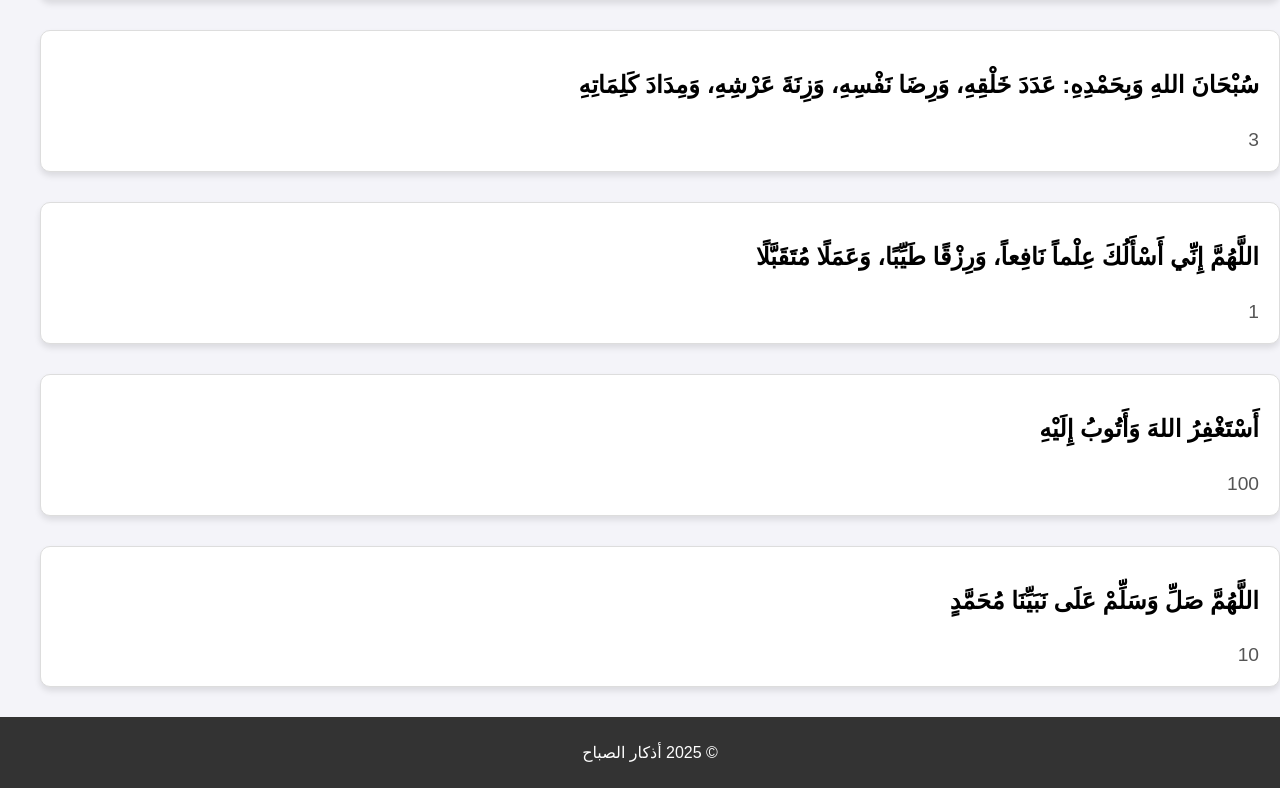
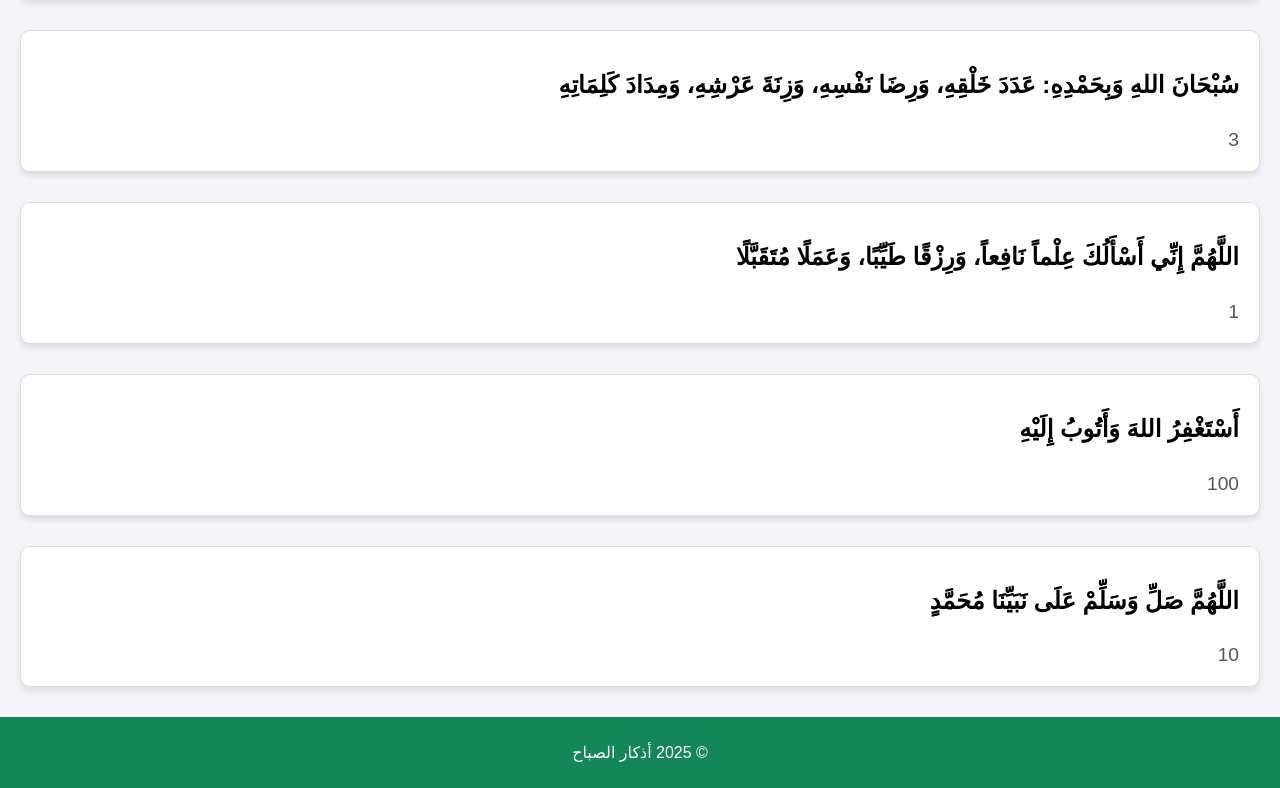
Before and after one commit to Hamed-Ali-Hamid/Azkar-Elmasaa, a plain HTML site: page index.html in a window 1280 px wide. Shown: the part 4507-5295 px from the top of the page. Drawn offline with Linux system fonts and the light colour scheme.

Commit message:
Update style.css

```diff
--- a/style.css
+++ b/style.css
@@ -120,10 +120,10 @@ body {
 }
 
 footer {
-    background-color: #333;
+    text-align: center;
+    padding: 10px 0;
+    background-color: #13865a;
     color: white;
-    text-align: center;
-    padding: 10px;
     margin-top: auto; /* يدفع البادئة إلى الأسفل */
     width: 100%;
 }
```
